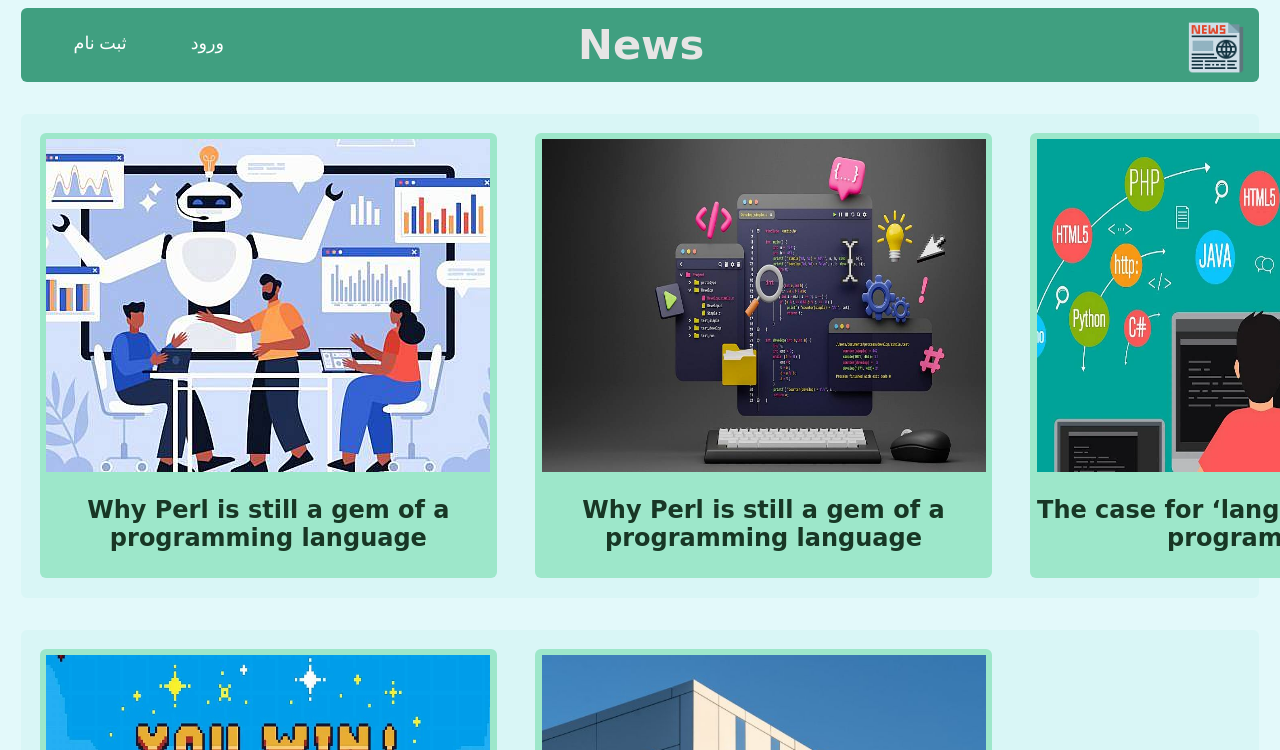
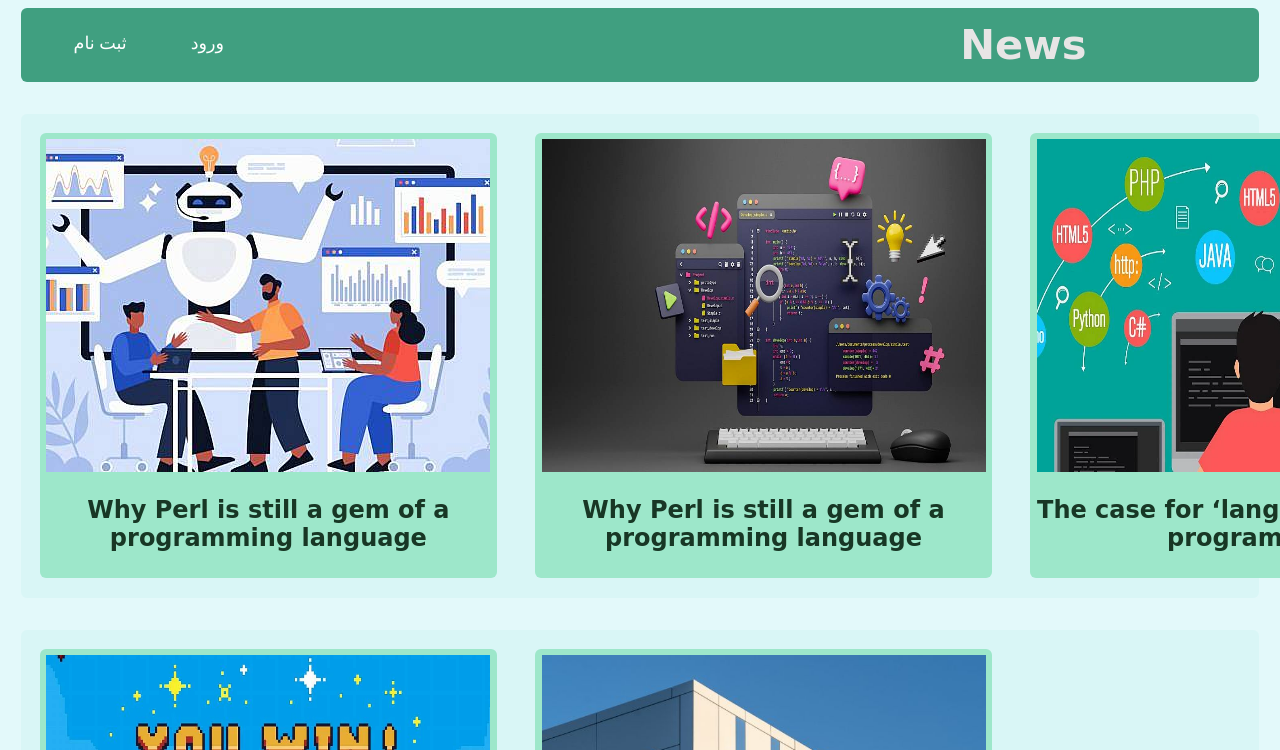
Before and after one commit to brf0/news-site, a plain HTML site: page news site/org.html in a window 1280 px wide. Shown: the top 750 px of the page. Drawn offline with Linux system fonts and the light colour scheme; a small style sheet from the web is missing.

Commit message:
org.html

```diff
--- a/news site/org.html
+++ b/news site/org.html
@@ -2,7 +2,7 @@
 <html>
     <head>
         <title>News</title>
-        <meta name="description" content="description">
+        <meta name="description" content="programming News">
         <meta charset="UTF-8">
         <link rel="stylesheet" href="style.css">
         <link href="https://v1.fontapi.ir/css/Vazir" rel="stylesheet">
@@ -18,9 +18,6 @@
                 <h1>News</h1>
                </div>
            </span>
-           <div id="icon">
-            <img src="newspaper_1901645.png" alt="icon" width="60px" height="55px">
-           </div>
         </header>
         <footer class="ab">
             <div class="ac" id="fot">
```
